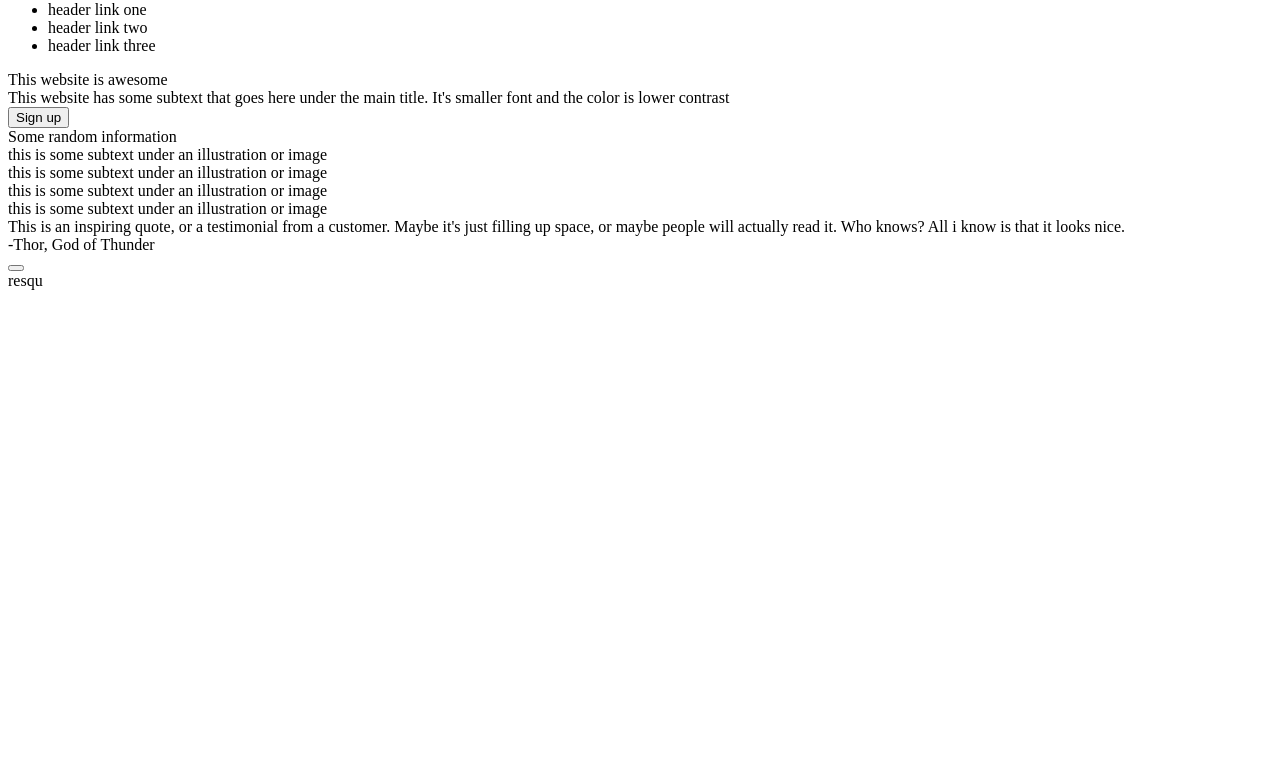
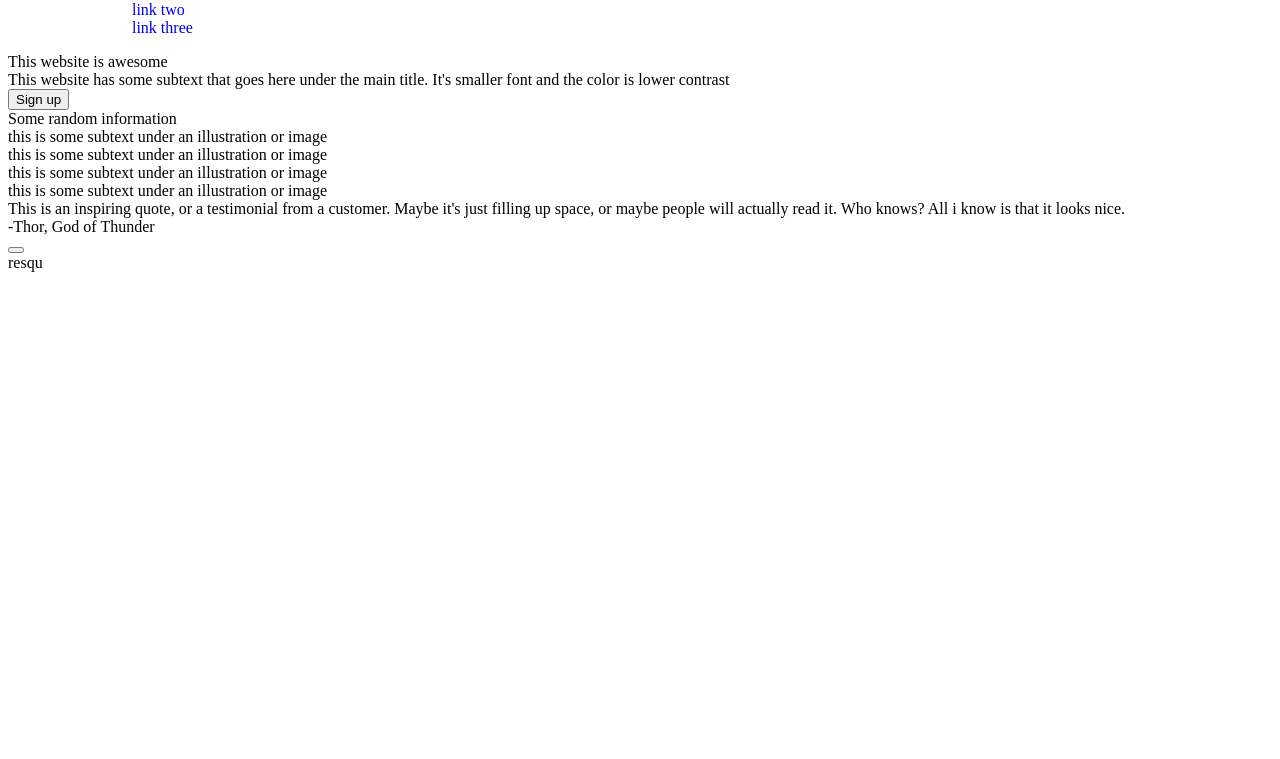
Before and after one commit to resq-u/top-foundation1, a plain HTML site: page index.html in a window 1280 px wide. Shown: the part 41-800 px from the top of the page. Drawn offline with Linux system fonts and the light colour scheme.

```diff
--- a/index.html
+++ b/index.html
@@ -4,15 +4,15 @@
     <meta charset="UTF-8">
     <meta name="viewport" content="width=device-width, initial-scale=1.0">
     <title>Document</title>
-    <style rel="stylesheet" href="style.css"></style>
+    <link rel="stylesheet" href="style.css">
 </head>
 <body>
     <div class="header">
         <div class="logo">Header Logo</div>
         <ul>
-            <li>header link one</li>
-            <li>header link two</li>
-            <li>header link three</li>
+            <li><a href="index.html"> link one</a></li>
+            <li><a href="index.html"> link two</a></li>
+            <li><a href="index.html"> link three</a></li>
         </ul>
     </div>
 
--- a/style.css
+++ b/style.css
@@ -0,0 +1,16 @@
+body {
+ display: flex;
+ flex-direction: column;
+}
+
+.header {
+    display: flex;
+}
+
+ul {
+    list-style: none;
+}
+
+a {
+    text-decoration: none;
+}
```
